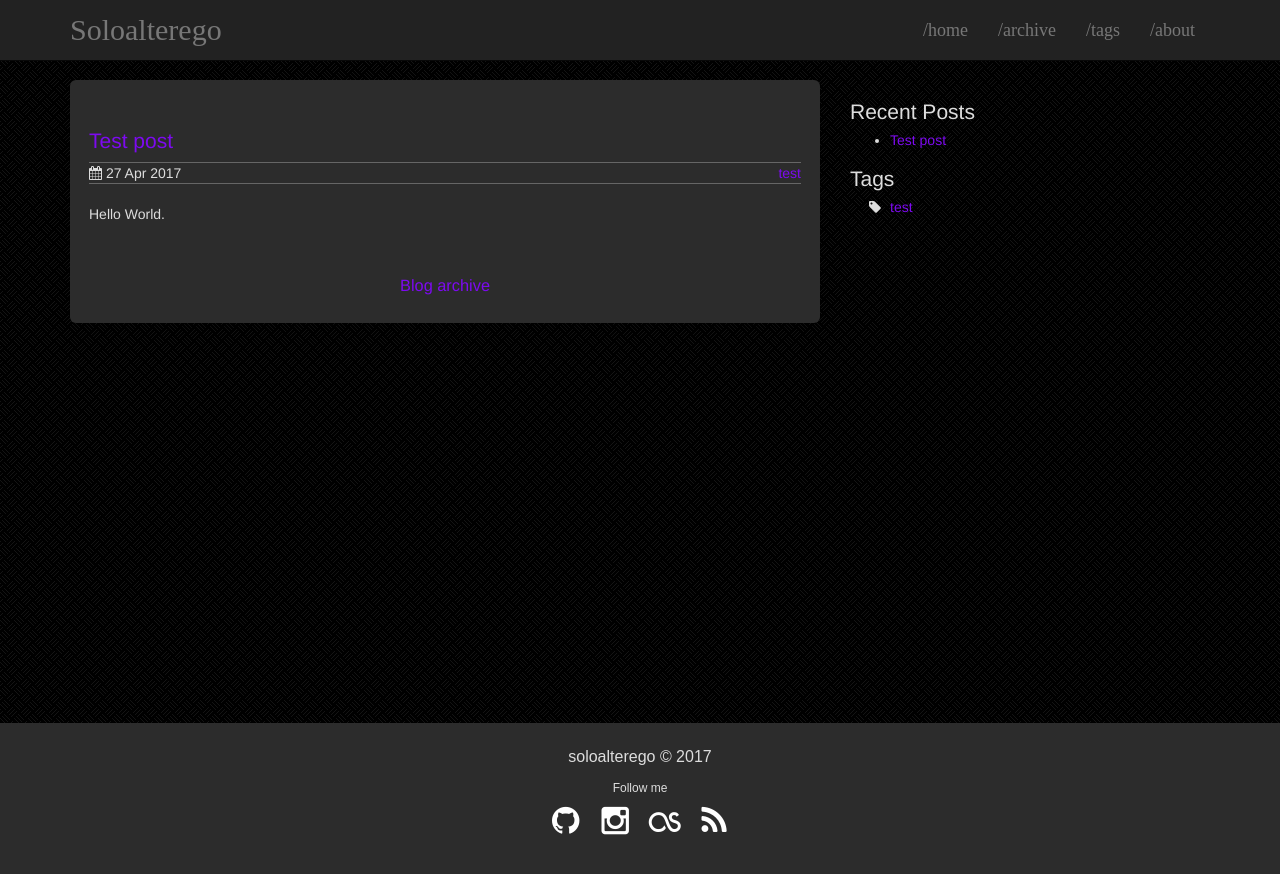
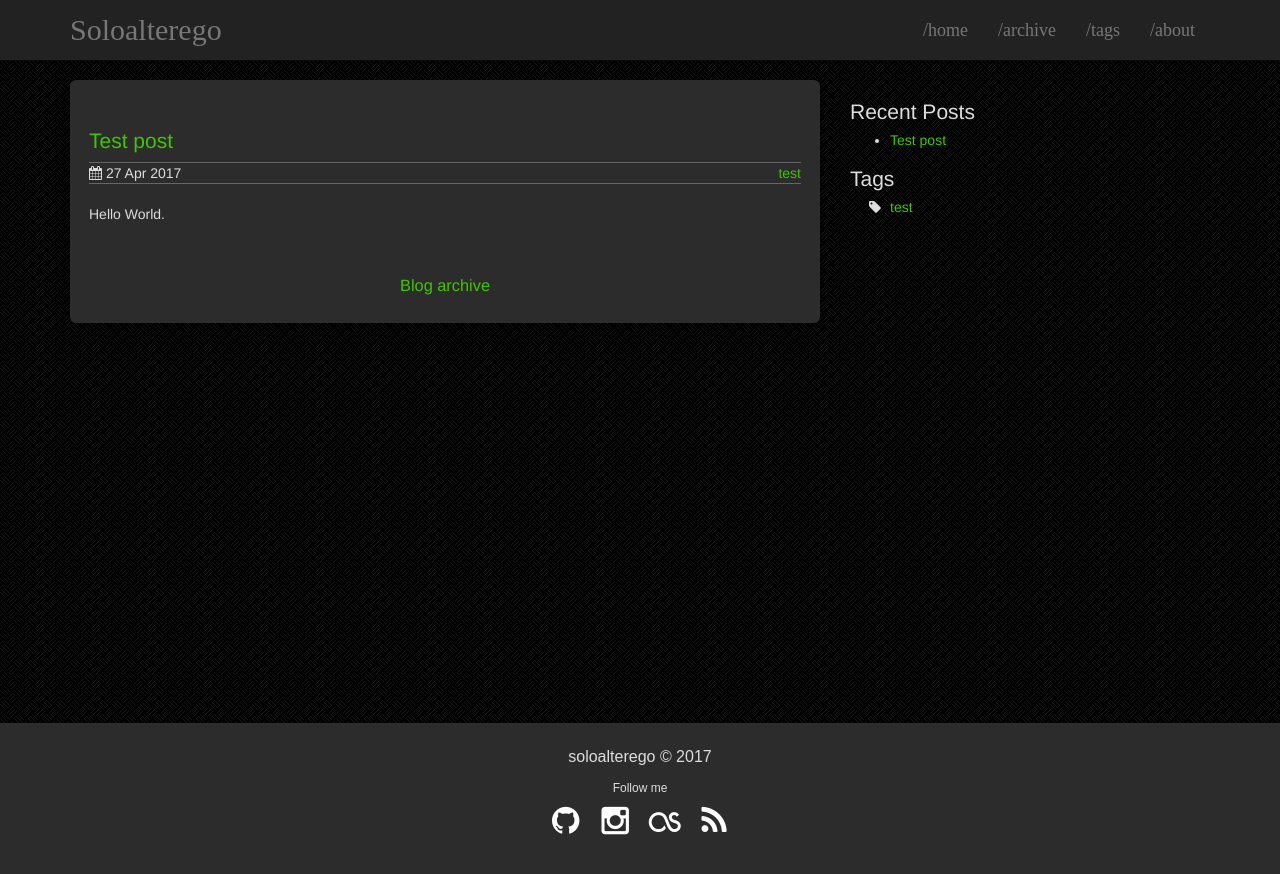
Before and after one commit to soloalterego/soloalterego.github.io, a Jekyll site: the page built from index.html, in a window 1280 px wide. Shown: the top 874 px of the page. Built offline with Jekyll 4.4.1, drawn with Linux system fonts in a browser that asks for light colours.

Commit message:
change back

```diff
--- a/css/theme.scss
+++ b/css/theme.scss
@@ -71,7 +71,7 @@ blockquote {
 }
 
 a {
-  color: #7D0AF0;
+  color: $accent-color;
 }
 
 //********************************************************
```
